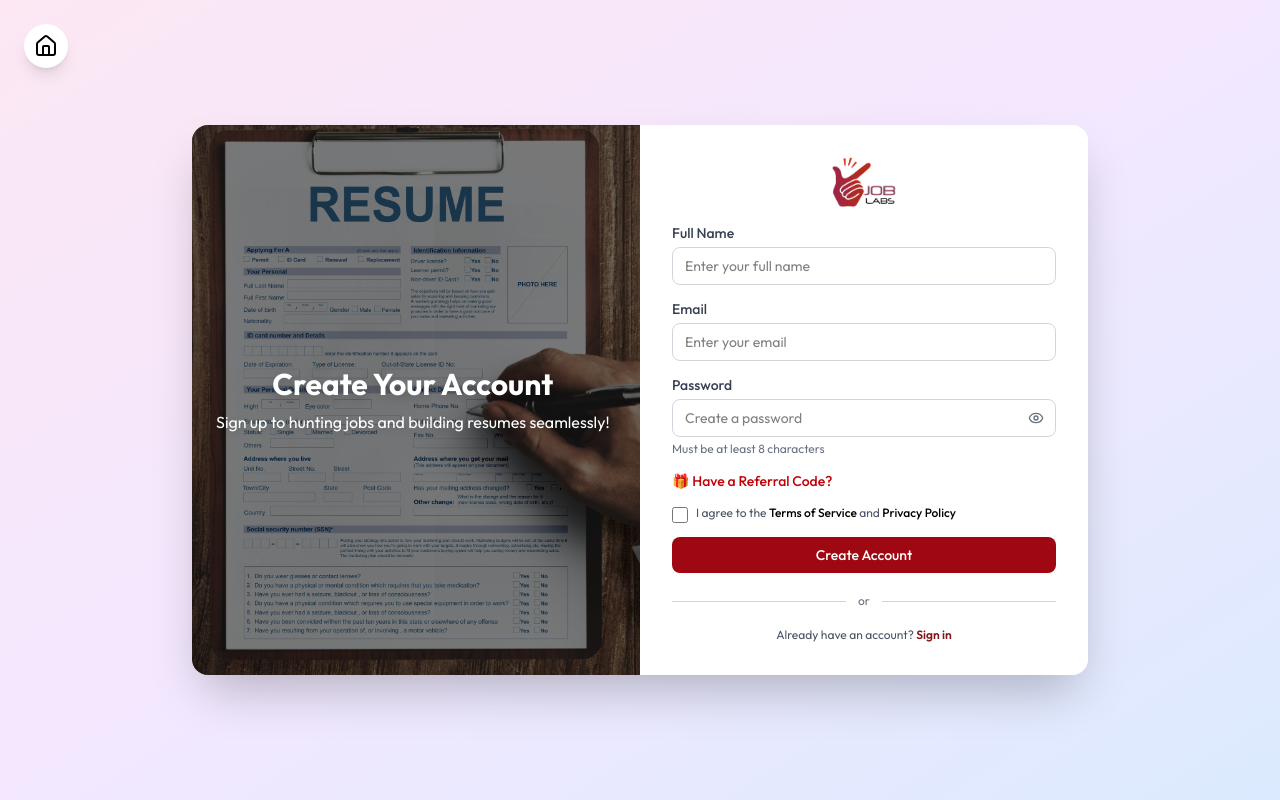
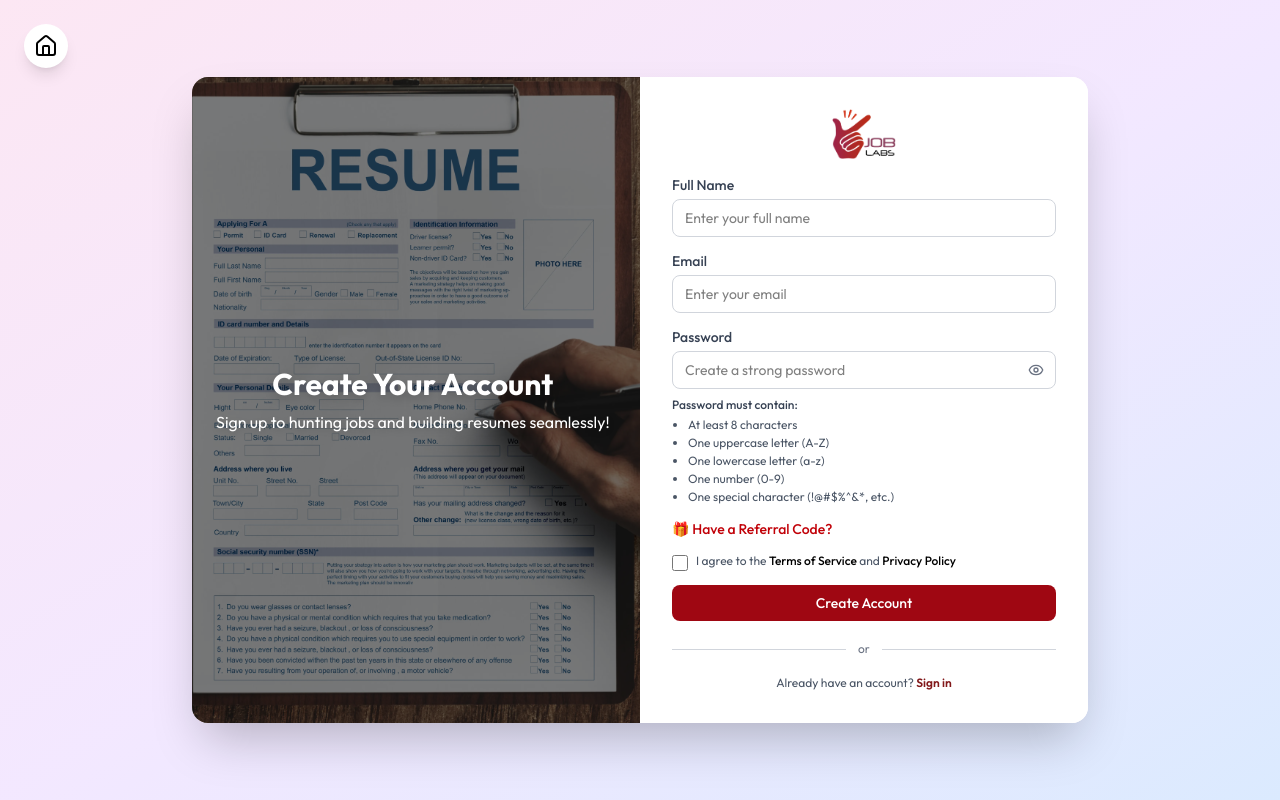
Before and after one commit to chamma08/ai-resume-builder, a React (Vite) app in the folder client/: page /sign-up in a window 1280 px wide. Built offline with nearby package versions, Linux system fonts and the light colour scheme.

Commit message:
Created password validation

```diff
--- a/client/src/pages/SignUp.jsx
+++ b/client/src/pages/SignUp.jsx
@@ -13,6 +13,8 @@ export default function SignUp() {
   const [showReferralInput, setShowReferralInput] = useState(false);
   const [searchParams] = useSearchParams();
   const [loading, setLoading] = useState(false);
+  const [passwordErrors, setPasswordErrors] = useState([]);
+  const [passwordTouched, setPasswordTouched] = useState(false);
   const navigate = useNavigate();
 
   const dispatch = useDispatch();
@@ -24,15 +26,52 @@ export default function SignUp() {
     referralCode: "",
   });
 
+  // Password validation function
+  const validatePassword = (password) => {
+    const errors = [];
+
+    if (password.length < 8) {
+      errors.push("Password must be at least 8 characters long");
+    }
+
+    if (!/[0-9]/.test(password)) {
+      errors.push("Password must contain at least one number (0-9)");
+    }
+
+    if (!/[!@#$%^&*()_+\-=\[\]{};':"\\|,.<>\/?]/.test(password)) {
+      errors.push("Password must contain at least one special character (!@#$%^&*, etc.)");
+    }
+
+    if (!/[A-Z]/.test(password)) {
+      errors.push("Password must contain at least one uppercase letter");
+    }
+
+    if (!/[a-z]/.test(password)) {
+      errors.push("Password must contain at least one lowercase letter");
+    }
+
+    return errors;
+  };
+
   const handleChange = (e) => {
-    setFormData({ ...formData, [e.target.id]: e.target.value });
+    const { id, value } = e.target;
+    setFormData({ ...formData, [id]: value });
+
+    // Validate password in real-time
+    if (id === "password") {
+      if (!passwordTouched && value.length > 0) {
+        setPasswordTouched(true);
+      }
+      const errors = validatePassword(value);
+      setPasswordErrors(errors);
+    }
   };
 
   useEffect(() => {
     const refCode = searchParams.get("ref");
     if (refCode) {
       setFormData((prevData) => ({ ...prevData, referralCode: refCode }));
-      setShowReferralInput(true); // Automatically show the input if there's a ref code
+      setShowReferralInput(true);
     }
   }, [searchParams]);
 
@@ -48,10 +87,14 @@ export default function SignUp() {
       return;
     }
 
-    if (formData.password.length < 8) {
-      toast.error("Password must be at least 8 characters", {
+    // Comprehensive password validation
+    const passwordValidationErrors = validatePassword(formData.password);
+    if (passwordValidationErrors.length > 0) {
+      setPasswordTouched(true);
+      setPasswordErrors(passwordValidationErrors);
+      toast.error("Password does not meet security requirements", {
         position: "top-right",
-        autoClose: 3000,
+        autoClose: 4000,
       });
       return;
     }
@@ -198,11 +241,18 @@ export default function SignUp() {
               <div className="relative">
                 <input
                   type={showPassword ? "text" : "password"}
-                  placeholder="Create a password"
+                  placeholder="Create a strong password"
                   id="password"
                   value={formData.password}
                   onChange={handleChange}
-                  className="w-full rounded-lg border border-gray-300 px-3 py-2 pr-10 text-sm outline-none focus:ring-2 focus:ring-red-900 focus:border-transparent transition-all"
+                  onBlur={() => setPasswordTouched(true)}
+                  className={`w-full rounded-lg border px-3 py-2 pr-10 text-sm outline-none focus:ring-2 transition-all ${
+                    passwordTouched && passwordErrors.length > 0
+                      ? "border-red-500 focus:ring-red-500"
+                      : passwordTouched && passwordErrors.length === 0 && formData.password
+                      ? "border-green-500 focus:ring-green-500"
+                      : "border-gray-300 focus:ring-red-900"
+                  }`}
                   required
                 />
                 <button
@@ -217,9 +267,50 @@ export default function SignUp() {
                   )}
                 </button>
               </div>
-              <p className="mt-1 text-xs text-gray-500">
-                Must be at least 8 characters
-              </p>
+
+              {/* Password Strength Indicator */}
+              {passwordTouched && formData.password && (
+                <div className="mt-2">
+                  {passwordErrors.length === 0 ? (
+                    <div className="flex items-center gap-2 text-green-600 text-xs">
+                      <svg className="w-4 h-4" fill="currentColor" viewBox="0 0 20 20">
+                        <path fillRule="evenodd" d="M10 18a8 8 0 100-16 8 8 0 000 16zm3.707-9.293a1 1 0 00-1.414-1.414L9 10.586 7.707 9.293a1 1 0 00-1.414 1.414l2 2a1 1 0 001.414 0l4-4z" clipRule="evenodd" />
+                      </svg>
+                      <span className="font-medium">Strong password! ✓</span>
+                    </div>
+                  ) : (
+                    <div className="space-y-1">
+                      <p className="text-xs font-medium text-red-600 flex items-center gap-1">
+                        <svg className="w-4 h-4" fill="currentColor" viewBox="0 0 20 20">
+                          <path fillRule="evenodd" d="M18 10a8 8 0 11-16 0 8 8 0 0116 0zm-7 4a1 1 0 11-2 0 1 1 0 012 0zm-1-9a1 1 0 00-1 1v4a1 1 0 102 0V6a1 1 0 00-1-1z" clipRule="evenodd" />
+                        </svg>
+                        Password is not strong enough:
+                      </p>
+                      <ul className="space-y-0.5 ml-5">
+                        {passwordErrors.map((error, index) => (
+                          <li key={index} className="text-xs text-red-600 list-disc">
+                            {error}
+                          </li>
+                        ))}
+                      </ul>
+                    </div>
+                  )}
+                </div>
+              )}
+
+              {/* Password Requirements */}
+              {!passwordTouched && (
+                <div className="mt-2 space-y-1">
+                  <p className="text-xs font-medium text-gray-700">Password must contain:</p>
+                  <ul className="text-xs text-gray-600 space-y-0.5 ml-4">
+                    <li className="list-disc">At least 8 characters</li>
+                    <li className="list-disc">One uppercase letter (A-Z)</li>
+                    <li className="list-disc">One lowercase letter (a-z)</li>
+                    <li className="list-disc">One number (0-9)</li>
+                    <li className="list-disc">One special character (!@#$%^&*, etc.)</li>
+                  </ul>
+                </div>
+              )}
             </div>
 
             {/* Referral Code Toggle Button */}
```
